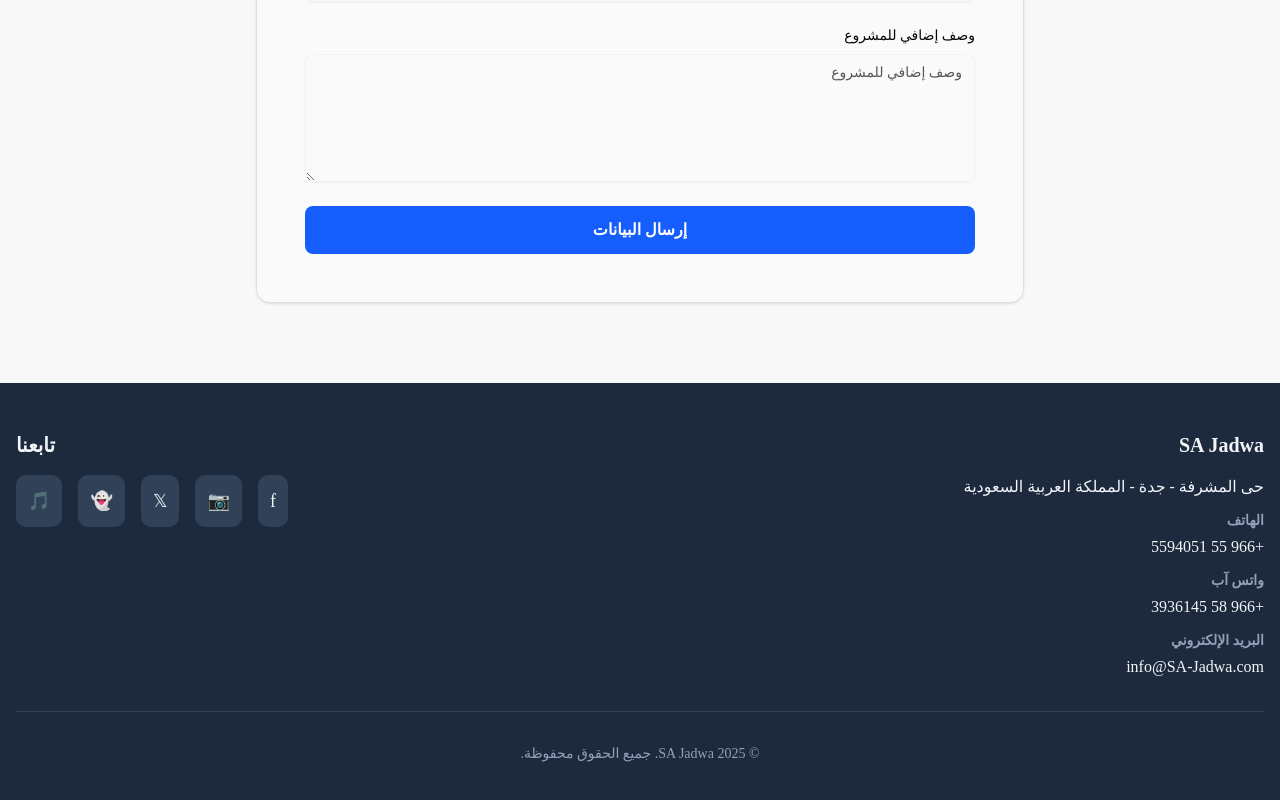
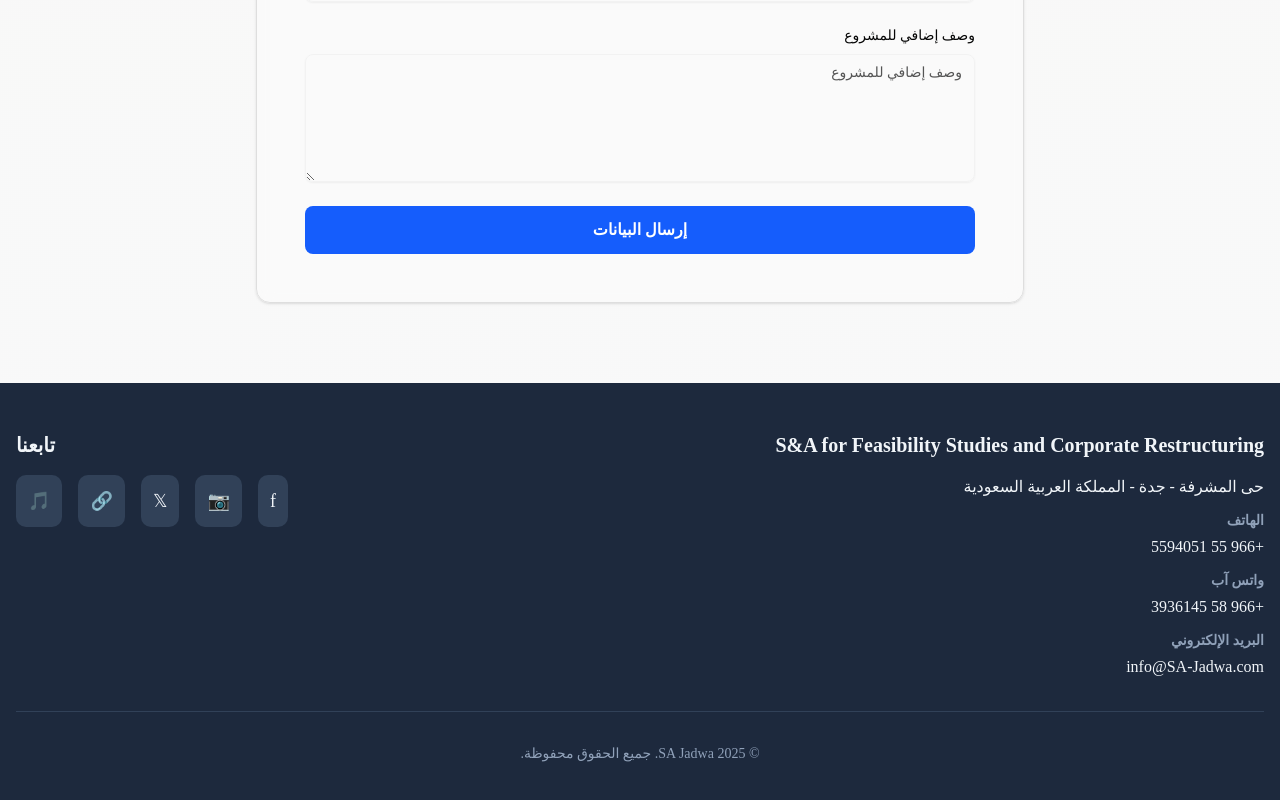
Before and after one commit to sajadwa844-web/sa-jadwa-clean-v2, a Next.js app: page / in a window 1280 px wide. Shown: the part 1651-2451 px from the top of the page. Built offline with nearby package versions, Linux system fonts and the light colour scheme.

Commit message:
feat: Updated social media links in footer component

```diff
--- a/components/footer.tsx
+++ b/components/footer.tsx
@@ -13,7 +13,7 @@ export default function Footer() {
         <div className="grid md:grid-cols-2 gap-8 mb-8 pb-8 border-b border-slate-700">
           {/* Contact Details */}
           <div className={`space-y-4 ${isRTL ? "text-right" : "text-left"}`}>
-            <h3 className="text-xl font-bold mb-4">SA Jadwa</h3>
+            <h3 className="text-xl font-bold mb-4">S&A for Feasibility Studies and Corporate Restructuring</h3>
             <div className="space-y-3">
               <div>
                 <p className="text-slate-400 text-sm font-semibold mb-1">
@@ -57,7 +57,7 @@ export default function Footer() {
             <h3 className="text-xl font-bold mb-4">{getTranslation(language, "footer.followUs")}</h3>
             <div className="flex gap-4 justify-start md:justify-end flex-wrap">
               <a
-                href="https://facebook.com"
+                href="https://www.facebook.com/SnAJadwa"
                 target="_blank"
                 rel="noopener noreferrer"
                 className="p-3 bg-slate-700 rounded-lg hover:bg-blue-600 transition-all text-lg"
@@ -66,7 +66,7 @@ export default function Footer() {
                 f
               </a>
               <a
-                href="https://instagram.com"
+                href="https://www.instagram.com/snajadwa/"
                 target="_blank"
                 rel="noopener noreferrer"
                 className="p-3 bg-slate-700 rounded-lg hover:bg-pink-600 transition-all text-lg"
@@ -75,7 +75,7 @@ export default function Footer() {
                 📷
               </a>
               <a
-                href="https://twitter.com"
+                href="https://x.com/SnAJadwa"
                 target="_blank"
                 rel="noopener noreferrer"
                 className="p-3 bg-slate-700 rounded-lg hover:bg-blue-500 transition-all text-lg"
@@ -84,16 +84,16 @@ export default function Footer() {
                 𝕏
               </a>
               <a
-                href="https://snapchat.com"
+                href="https://www.linkedin.com/company/13996382/"
                 target="_blank"
                 rel="noopener noreferrer"
-                className="p-3 bg-slate-700 rounded-lg hover:bg-yellow-500 transition-all text-lg"
-                title="Snapchat"
+                className="p-3 bg-slate-700 rounded-lg hover:bg-blue-500 transition-all text-lg"
+                title="linkedin"
               >
-                👻
+                🔗
               </a>
               <a
-                href="https://tiktok.com"
+                href="https://www.tiktok.com/@snajadwa?_r=1&_t=ZS-91r3iIhWNRn"
                 target="_blank"
                 rel="noopener noreferrer"
                 className="p-3 bg-slate-700 rounded-lg hover:bg-black transition-all text-lg"
```
